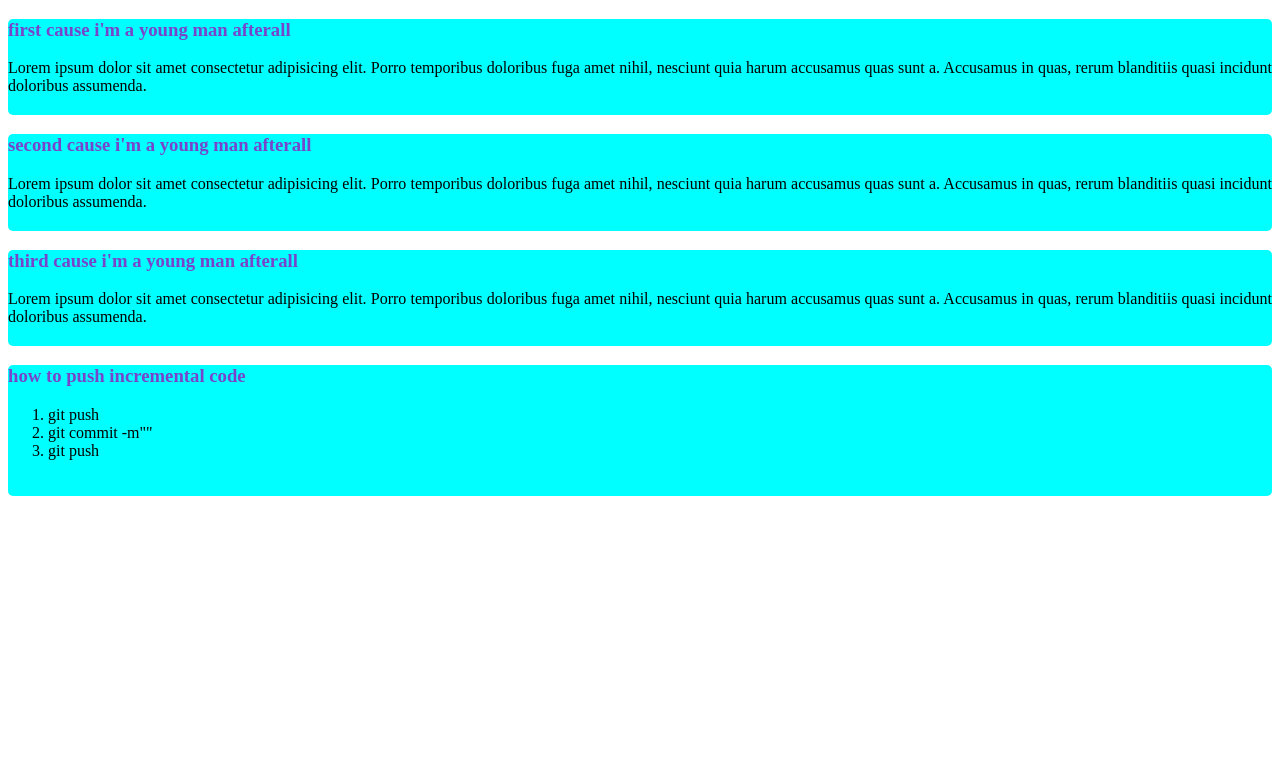
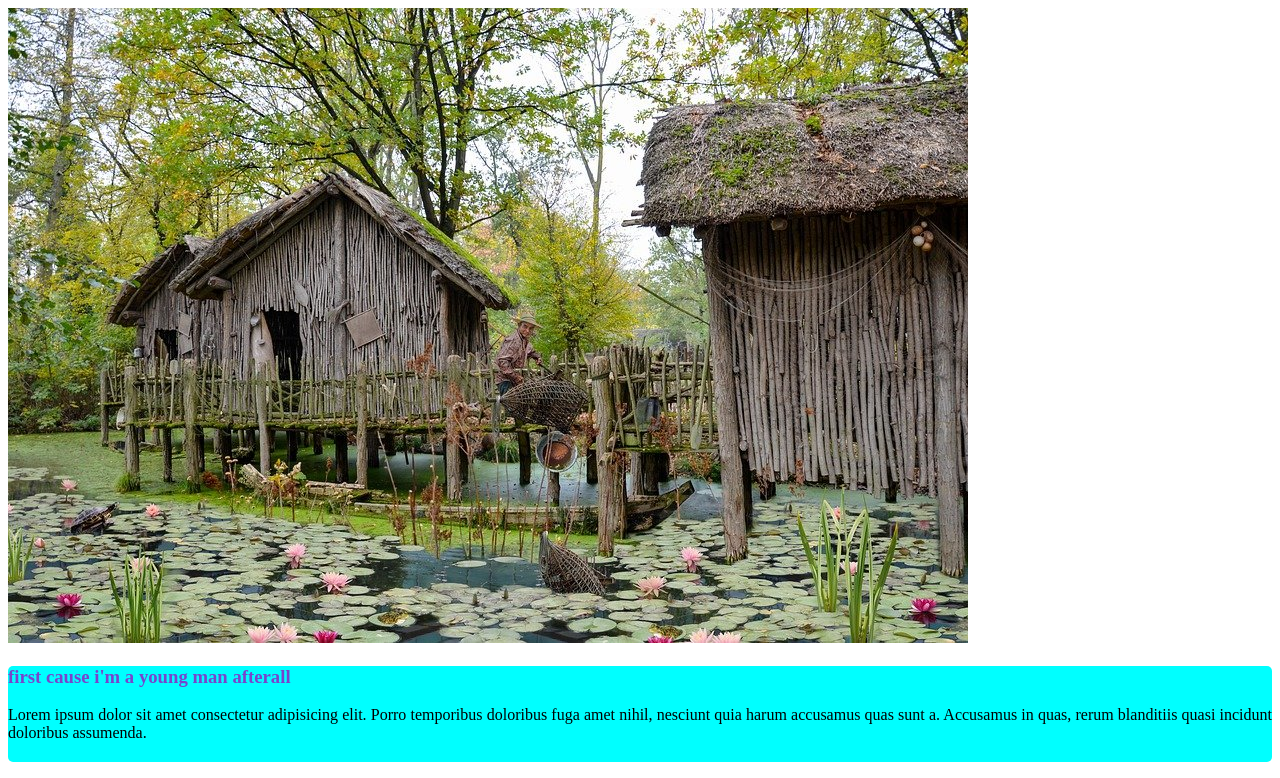
Before and after one commit to Yaminzabeir/my-first-github-repo, a plain HTML site: page githup.html in a window 1280 px wide. Shown: the top 778 px of the page. Drawn offline with Linux system fonts and the light colour scheme.

Commit message:
added a image

```diff
--- a/githup.html
+++ b/githup.html
@@ -10,7 +10,10 @@
     dev{box-sizing: content-box;}
 </style>
 <body>
+
+    <img src="images/kaka.jpg" alt="">
     <div>
+
         <h3> first cause i'm a young man afterall</h3>
         Lorem ipsum dolor sit amet consectetur adipisicing elit. Porro temporibus doloribus fuga amet nihil, nesciunt quia harum accusamus quas sunt a. Accusamus in quas, rerum blanditiis quasi incidunt doloribus assumenda.
     </div>
@@ -30,8 +33,11 @@
         <h3> how to push incremental code</h3>
        <ol> <li>git push</li>
         <li> git commit -m""</li>
-        <li>git push</li></ol>
+        <li>git push</li>
+    </ol>
     </div>
+
+
 
 
 
```
Also changed, not shown: images/kaka.jpg (added).
